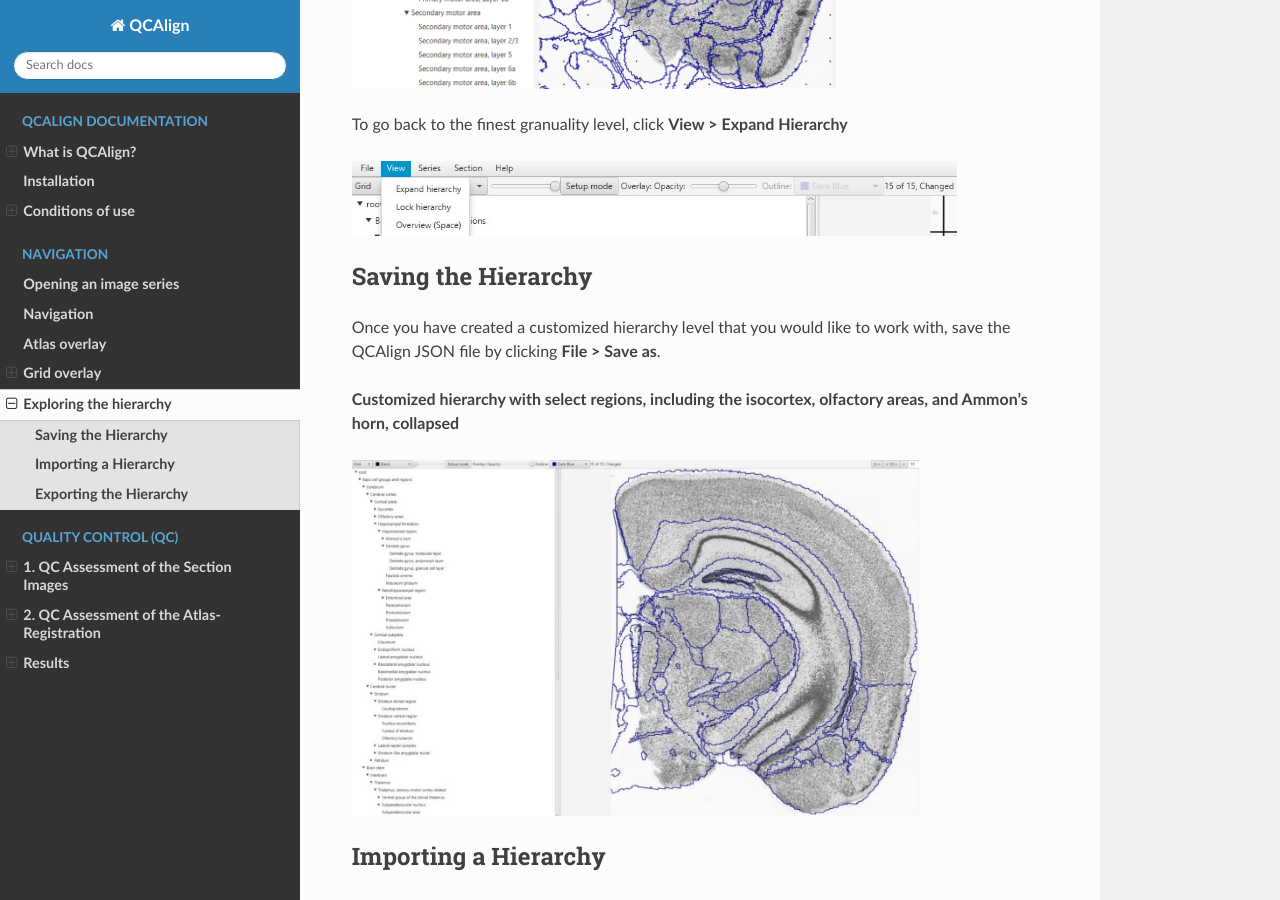
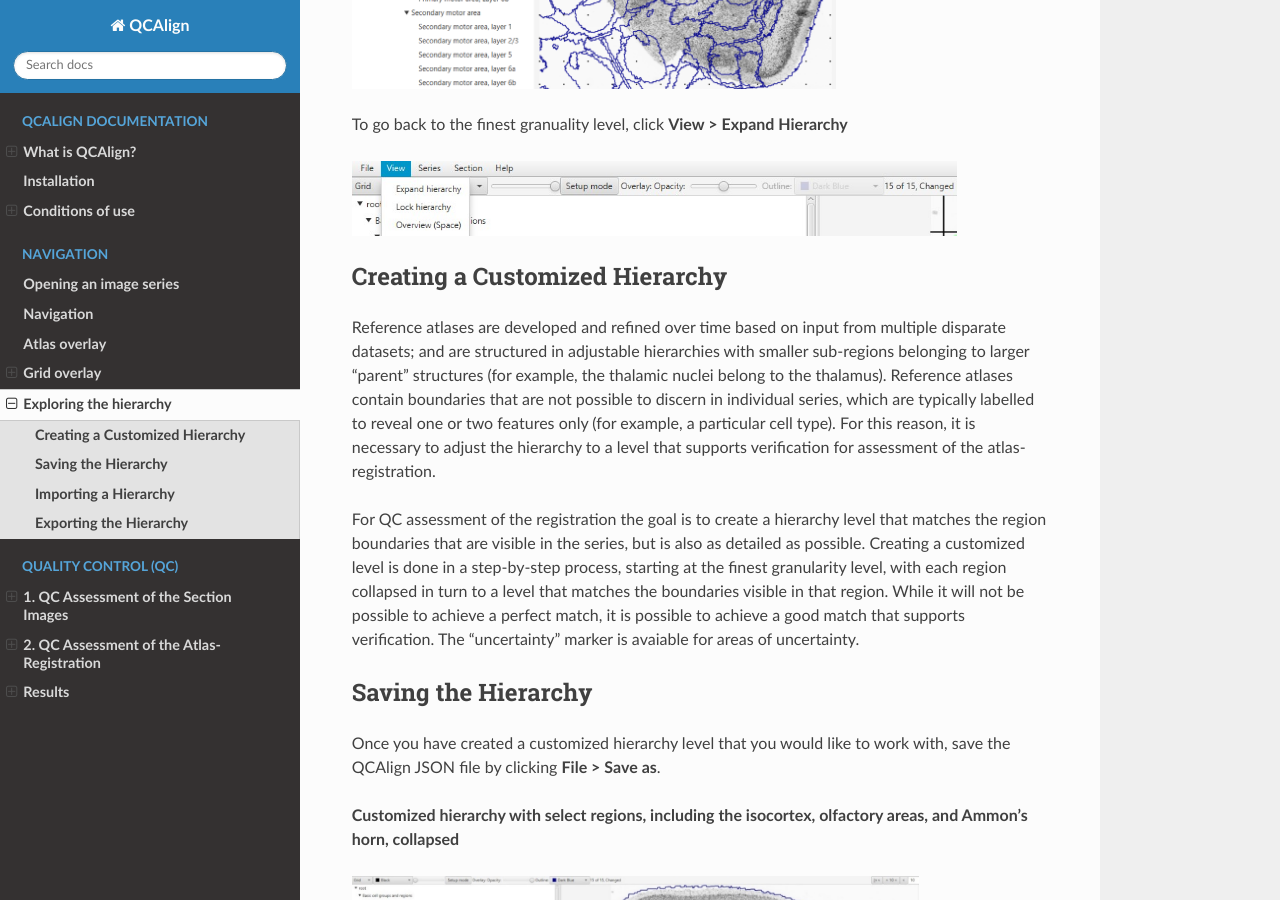
Before and after one commit to Neural-Systems-at-UIO/QCAlign, a Sphinx documentation site: the page built from docs/hierarchy.rst, in a window 1280 px wide and 900 px high, scrolled down 763 px. Built offline with Sphinx 7.4.7 and the Read the Docs theme 2.0.0, drawn with Linux system fonts in a browser that asks for light colours.

Commit message:
Update hierarchy.rst

```diff
--- a/docs/hierarchy.rst
+++ b/docs/hierarchy.rst
@@ -24,6 +24,12 @@ To go back to the finest granuality level, click **View >** **Expand Hierarchy**
 .. image:: vertopal_cbedec83746b4aa08b3d6abec4c06604/media/image12.jpeg
    :width: 6.3in
    :height: 0.77896in
+
+**Creating a Customized Hierarchy**
+-----------------------------------
+Reference atlases are developed and refined over time based on input from multiple disparate datasets; and are structured in adjustable hierarchies with smaller sub-regions belonging to larger "parent" structures (for example, the thalamic nuclei belong to the thalamus). Reference atlases contain boundaries that are not possible to discern in individual series, which are typically labelled to reveal one or two features only (for example, a particular cell type). For this reason, it is necessary to adjust the hierarchy to a level that supports verification for assessment of the atlas-registration.
+
+For QC assessment of the registration the goal is to create a hierarchy level that matches the region boundaries that are visible in the series, but is also as detailed as possible. Creating a customized level is done in a step-by-step process, starting at the finest granularity level, with each region collapsed in turn to a level that matches the boundaries visible in that region. While it will not be possible to achieve a perfect match, it is possible to achieve a good match that supports verification. The "uncertainty" marker is avaiable for areas of uncertainty.
 
 **Saving the Hierarchy**
 ------------------------------
```
